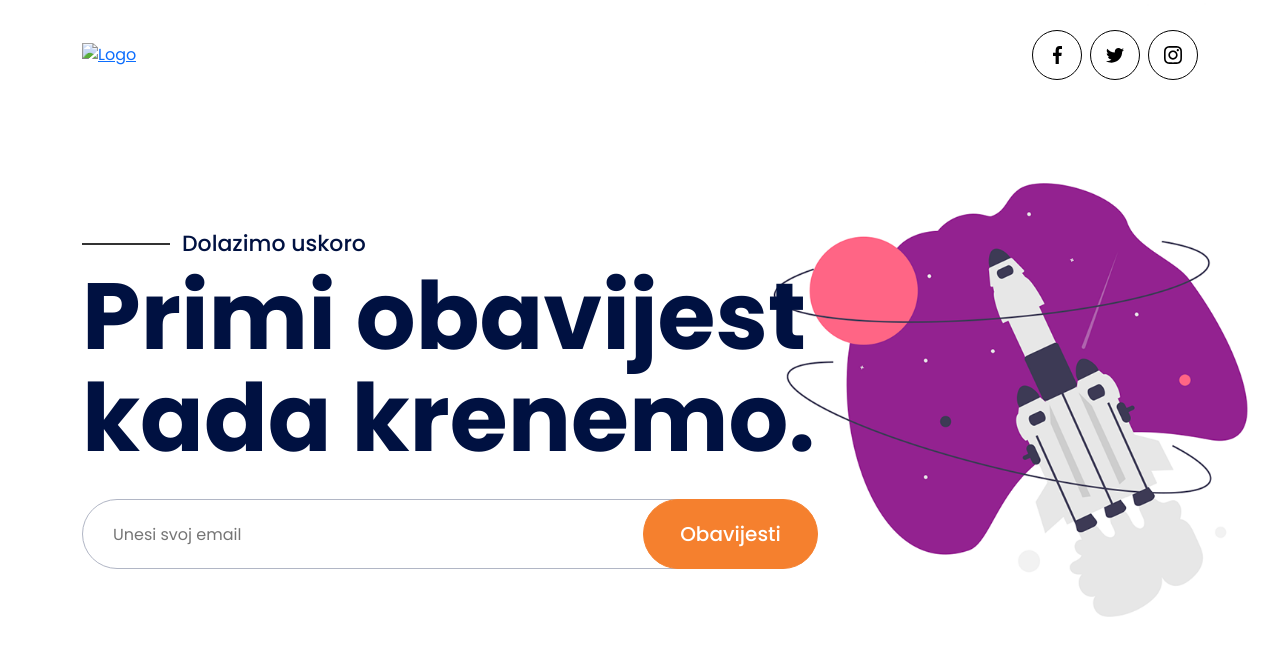
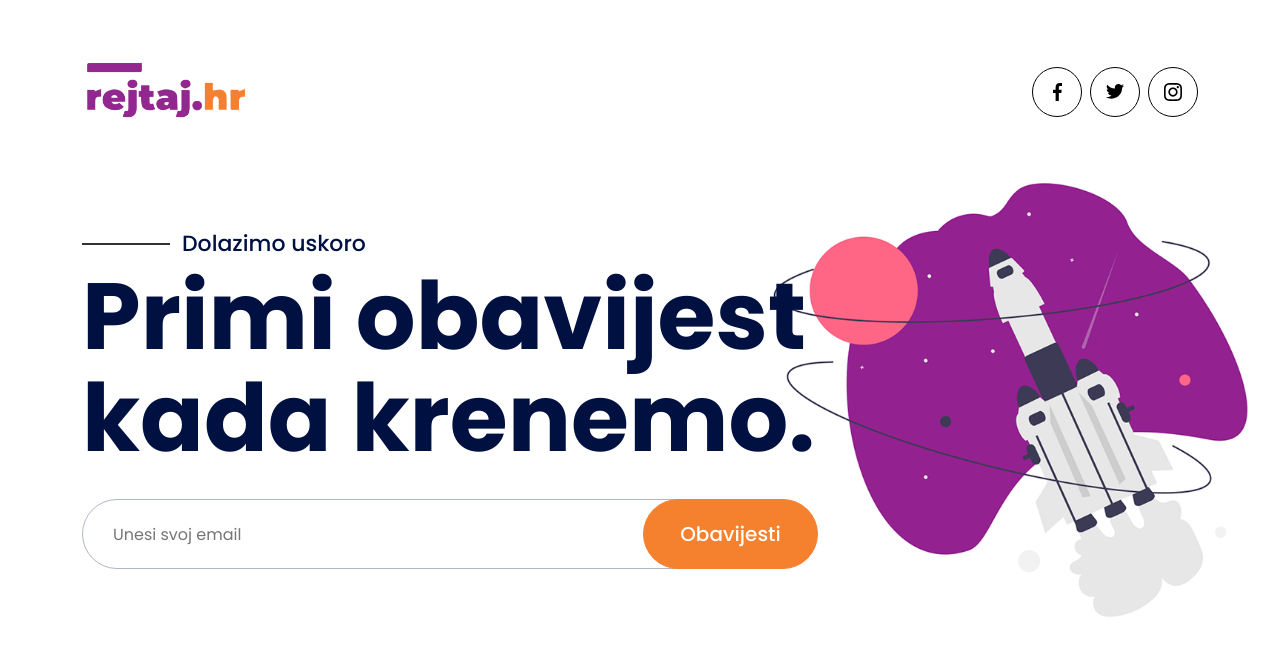
Before and after one commit to marinkres/rejtaj, a plain HTML site: page index.html in a window 1280 px wide. Drawn offline with Linux system fonts and the light colour scheme; the site is published under a folder, as on GitHub Pages, so addresses that start at the root find nothing.

Commit message:
Logo fix

```diff
--- a/index.html
+++ b/index.html
@@ -22,7 +22,7 @@
             <nav>
                 <div class="logo">
                     <a href="index.html">
-                        <img src="/dist/src/images/logo.png" alt="Logo">
+                        <img src="dist/src/images/logo.png" alt="Logo">
                     </a>
                 </div>
                 <div class="social-icon">
```
